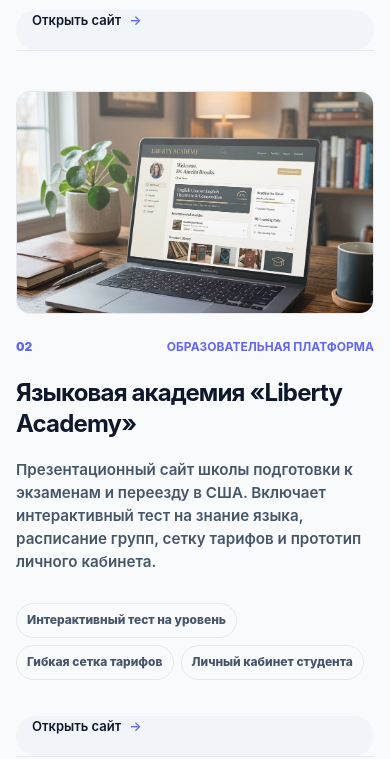
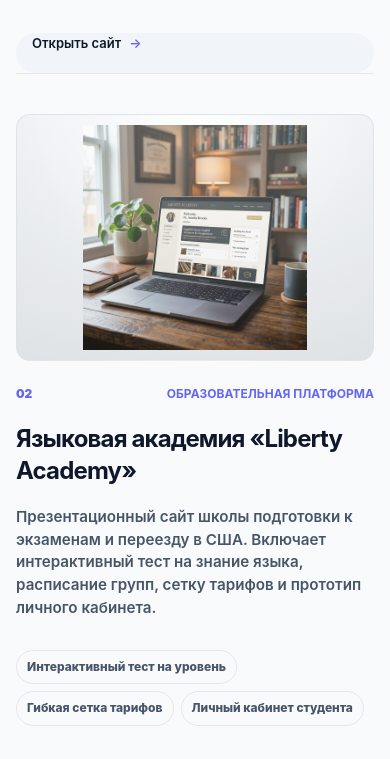
Before and after one commit to bul82/Land_Portfolio, a website: page index.html in a window 390 px wide. Shown: the part 1769-2528 px from the top of the page. Drawn offline with Linux system fonts and the light colour scheme.

Commit message:
Fix portfolio previews and mobile menu contrast

```diff
--- a/styles.css
+++ b/styles.css
@@ -166,10 +166,11 @@ textarea {
   z-index: 45;
   display: none;
   padding: 10px;
-  border: 1px solid var(--line);
+  border: 1px solid rgba(255, 255, 255, 0.12);
   border-radius: 18px;
-  background: var(--card);
-  box-shadow: var(--shadow);
+  background: rgba(15, 23, 42, 0.94);
+  box-shadow: 0 24px 60px rgba(15, 23, 42, 0.28);
+  backdrop-filter: blur(20px);
 }
 
 .mobile-menu.open {
@@ -178,7 +179,8 @@ textarea {
 
 .mobile-menu a {
   padding: 14px;
-  border-bottom: 1px solid var(--line);
+  border-bottom: 1px solid rgba(255, 255, 255, 0.1);
+  color: #fff;
   font-weight: 800;
 }
 
@@ -555,23 +557,14 @@ h2 {
   gap: 22px;
 }
 
-/* ==========================================================================
-   ⚠️  NO-CROP SCREENSHOT RULE — AGENTS.md §"No-Crop Screenshot & Preview Rule"
-   -------------------------------------------------------------------------
-   ПРАВИЛЬНО:
-     - object-fit: cover  →  заполняет карточку от края до края.
-     - object-position: top center  →  всегда показывает ТОП страницы
-       (шапка + заголовок). Нижняя часть обрезается — это ОК.
-
-   ЗАПРЕЩЕНО:
-     - object-fit: contain  →  создаёт пустые поля (letterbox-эффект).
-   ========================================================================== */
 .case-media {
   position: relative;
   overflow: hidden;
   border: 1px solid var(--line);
   border-radius: 14px;
-  background: var(--soft);
+  background:
+    linear-gradient(135deg, rgba(255, 255, 255, 0.72), rgba(241, 245, 249, 0.92)),
+    var(--soft);
   aspect-ratio: 1.6 / 1;
 }
 
@@ -593,6 +586,16 @@ h2 {
   height: 100%;
   transition: transform 620ms cubic-bezier(0.16, 1, 0.3, 1), opacity 260ms ease;
   object-fit: cover;
+  object-position: center;
+}
+
+.portfolio .case-card .case-media img,
+.portfolio .case-card .case-media video {
+  --preview-pad: clamp(10px, 1.4vw, 18px);
+  inset: var(--preview-pad);
+  width: calc(100% - var(--preview-pad) - var(--preview-pad));
+  height: calc(100% - var(--preview-pad) - var(--preview-pad));
+  object-fit: contain;
   object-position: center;
 }
 
@@ -675,11 +678,13 @@ h2 {
 }
 
 .case-card:hover .case-media img {
-  transform: scale(1.12);
+  transform: scale(1.025);
 }
 
 .site-preview-case .case-media {
-  background: transparent;
+  background:
+    linear-gradient(135deg, rgba(255, 255, 255, 0.72), rgba(241, 245, 249, 0.92)),
+    var(--soft);
 }
 
 .case-info {
@@ -2817,3 +2822,36 @@ body, html {
 .site-footer a {
   color: var(--accent) !important;
 }
+
+/* Final portfolio preview lock
+   Keeps project screenshots visible inside tiles instead of cropping them edge-to-edge. */
+.portfolio .case-card .case-media {
+  overflow: hidden !important;
+  padding: clamp(10px, 1.5vw, 18px) !important;
+  background:
+    radial-gradient(circle at 50% 0%, rgba(255, 255, 255, 0.9), rgba(241, 245, 249, 0.72) 62%),
+    var(--soft) !important;
+}
+
+.portfolio .case-card .case-media img,
+.portfolio .case-card .case-media video {
+  --preview-lock-pad: clamp(10px, 1.5vw, 18px);
+  position: absolute !important;
+  inset: var(--preview-lock-pad) !important;
+  width: calc(100% - var(--preview-lock-pad) * 2) !important;
+  height: calc(100% - var(--preview-lock-pad) * 2) !important;
+  object-fit: contain !important;
+  object-position: center !important;
+  border-radius: 8px !important;
+}
+
+.portfolio .case-card:hover .case-media img {
+  transform: scale(1.015) !important;
+}
+
+@media (max-width: 767px) {
+  .portfolio .case-card .case-media {
+    padding: 12px !important;
+    aspect-ratio: 1.45 / 1 !important;
+  }
+}
```
